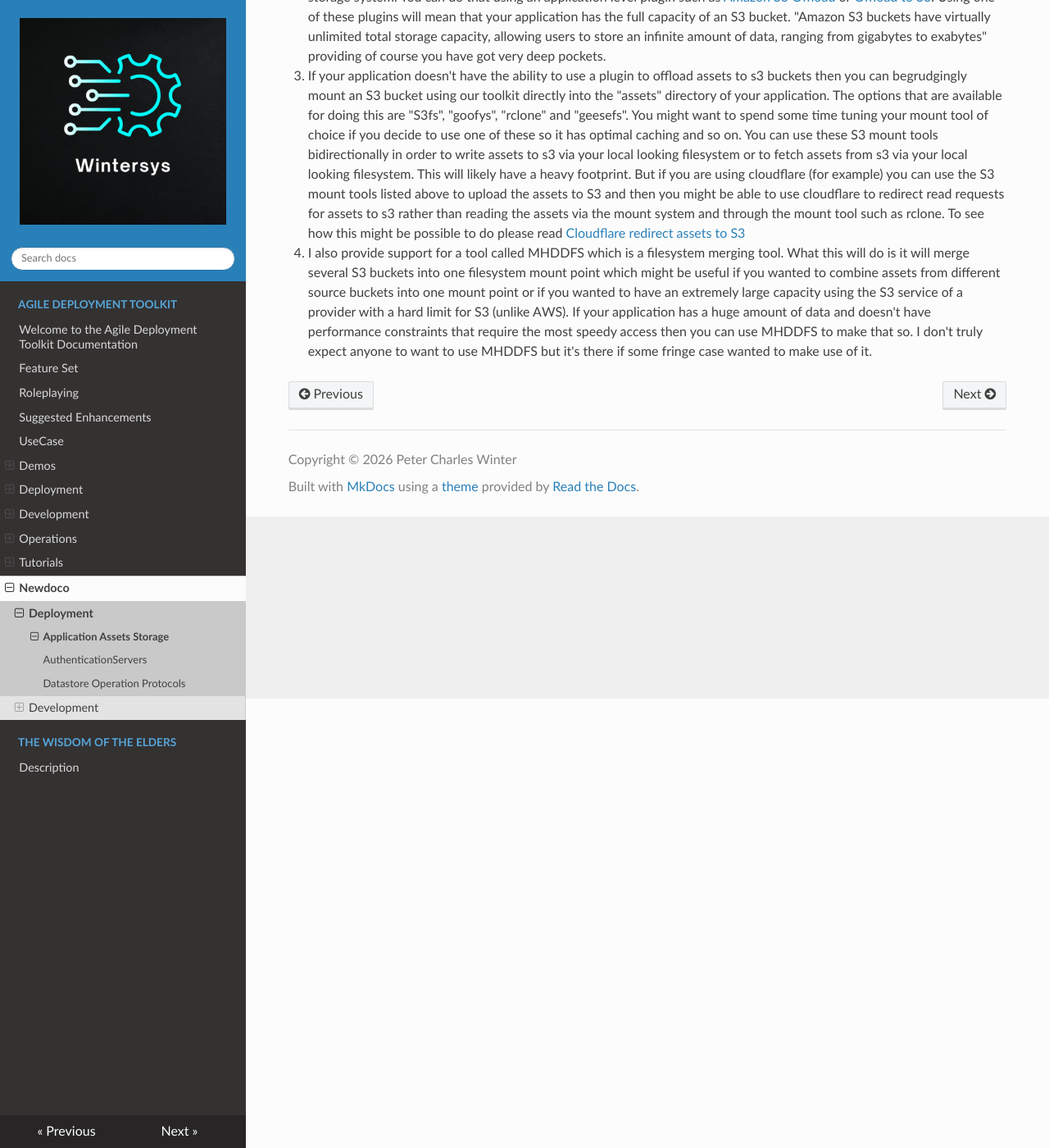
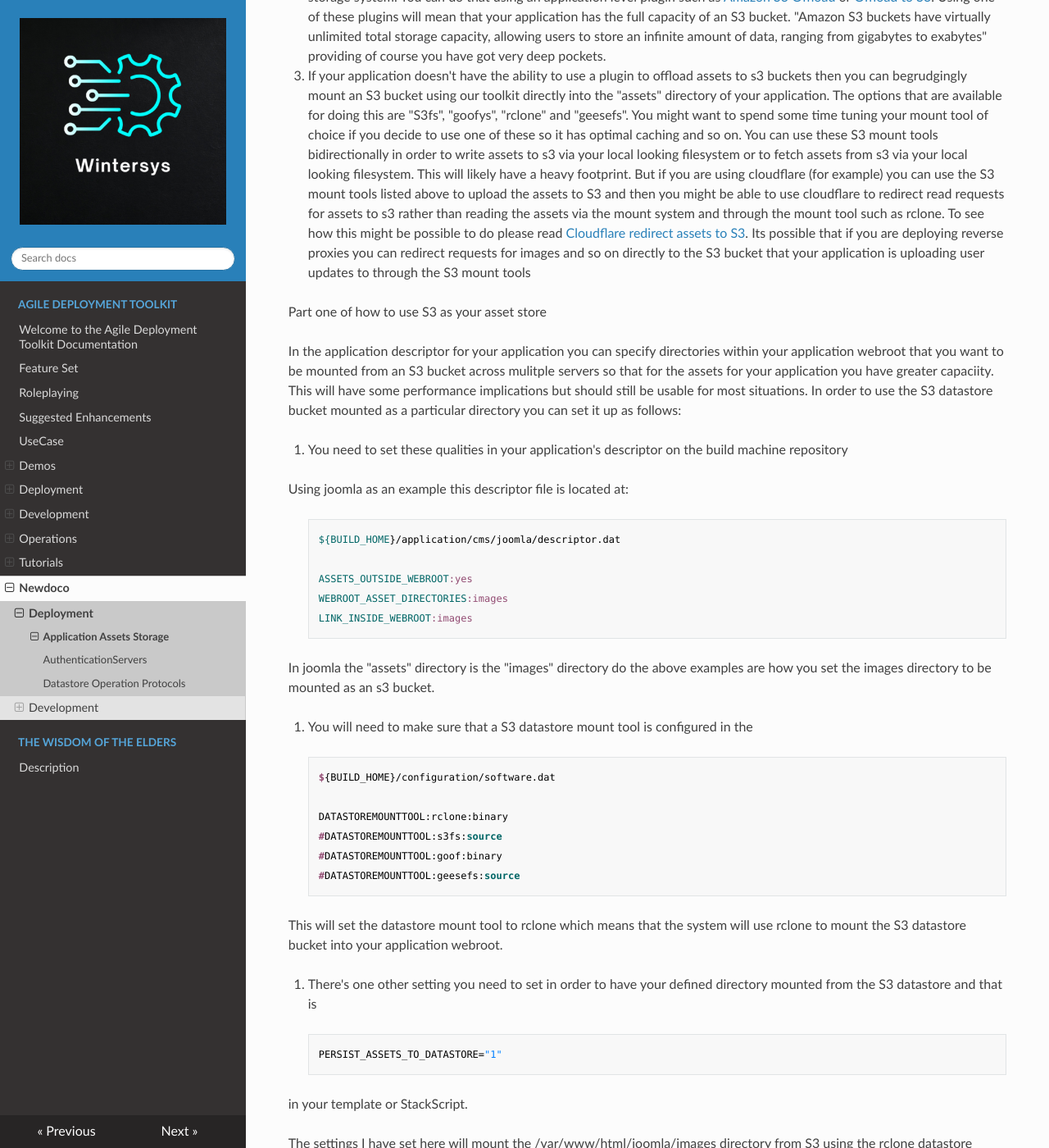
Before and after one commit to wintersys-dev/adt-documentation, an MkDocs documentation site: the page built from docs/Agile Deployment Toolkit/newdoco/Deployment/Application Assets Storage.md, in a window 1280 px wide and 1400 px high, scrolled down 548 px. Shown: the whole window at 82% size. Built offline with MkDocs 1.6.1, drawn with Linux system fonts in a browser that asks for light colours; nearby versions of some CDN libraries; some of the changed text lies outside the part shown.

Commit message:
Update Application Assets Storage.md

```diff
--- a/docs/Agile Deployment Toolkit/newdoco/Deployment/Application Assets Storage.md
+++ b/docs/Agile Deployment Toolkit/newdoco/Deployment/Application Assets Storage.md
@@ -15,6 +15,58 @@ When it comes to "application assets" there are various options that are provide
 
 2. Your application is expected to create a substantial amount of asset data such as a social network with users uploading images and videos to your server. Your first choice in this case should be to offload your application assets to an S3 storage system. You can do that using an application level plugin such as [Amazon S3 Offload](https://extensions.joomla.org/extension/amazon-s3-filesystem/) or [Offload to S3](https://en-gb.wordpress.org/plugins/amazon-s3-and-cloudfront/). Using one of these plugins will mean that your application has the full capacity of an S3 bucket. "Amazon S3 buckets have virtually unlimited total storage capacity, allowing users to store an infinite amount of data, ranging from gigabytes to exabytes" providing of course you have got very deep pockets.
 
-3. If your application doesn't have the ability to use a plugin to offload assets to s3 buckets then you can begrudgingly mount an S3 bucket using our toolkit directly into the "assets" directory of your application. The options that are available for doing this are "S3fs", "goofys", "rclone" and "geesefs". You might want to spend some time tuning your mount tool of choice if you decide to use one of these so it has optimal caching and so on. You can use these S3 mount tools bidirectionally in order to write assets to s3 via your local looking filesystem or to fetch assets from s3 via your local looking filesystem. This will likely have a heavy footprint. But if you are using cloudflare (for example) you can use the S3 mount tools listed above to upload the assets to S3 and then you might be able to use cloudflare to redirect read requests for assets to s3 rather than reading the assets via the mount system and through the mount tool such as rclone. To see how this might be possible to do please read [Cloudflare redirect assets to S3](https://developers.cloudflare.com/rules/cloud-connector/examples/route-images-to-s3/)
+3. If your application doesn't have the ability to use a plugin to offload assets to s3 buckets then you can begrudgingly mount an S3 bucket using our toolkit directly into the "assets" directory of your application. The options that are available for doing this are "S3fs", "goofys", "rclone" and "geesefs". You might want to spend some time tuning your mount tool of choice if you decide to use one of these so it has optimal caching and so on. You can use these S3 mount tools bidirectionally in order to write assets to s3 via your local looking filesystem or to fetch assets from s3 via your local looking filesystem. This will likely have a heavy footprint. But if you are using cloudflare (for example) you can use the S3 mount tools listed above to upload the assets to S3 and then you might be able to use cloudflare to redirect read requests for assets to s3 rather than reading the assets via the mount system and through the mount tool such as rclone. To see how this might be possible to do please read [Cloudflare redirect assets to S3](https://developers.cloudflare.com/rules/cloud-connector/examples/route-images-to-s3/). Its possible that if you are deploying reverse proxies you can redirect requests for images and so on directly to the S3 bucket that your application is uploading user updates to through the S3 mount tools
 
-4. I also provide support for a tool called MHDDFS which is a filesystem merging tool. What this will do is it will merge several S3 buckets into one filesystem mount point which might be useful if you wanted to combine assets from different source buckets into one mount point or if you wanted to have an extremely large capacity using the S3 service of a provider with a hard limit for S3 (unlike AWS). If your application has a huge amount of data and doesn't have performance constraints that require the most speedy access then you can use MHDDFS to make that so. I don't truly expect anyone to want to use MHDDFS but it's there if some fringe case wanted to make use of it.
+Part one of how to use S3 as your asset store
+
+In the application descriptor for your application you can specify directories within your application webroot that you want to be mounted from an S3 bucket across mulitple servers so that for the assets for your application you have greater capaciity.
+This will have some performance implications but should still be usable for most situations.
+In order to use the S3 datastore bucket mounted as a particular directory you  can set it up as follows:
+
+1. You  need to set these qualities in your application's descriptor on the build machine repository
+
+Using joomla as an example this descriptor file is located at:
+
+>     ${BUILD_HOME}/application/cms/joomla/descriptor.dat
+
+>     ASSETS_OUTSIDE_WEBROOT:yes
+>     WEBROOT_ASSET_DIRECTORIES:images
+>     LINK_INSIDE_WEBROOT:images
+
+In joomla the "assets" directory is the "images" directory  do the above examples are how you set the images directory to be mounted as an s3 bucket.
+
+2. You will need to make sure that a S3 datastore mount tool is configured in the
+
+>     ${BUILD_HOME}/configuration/software.dat
+
+>     DATASTOREMOUNTTOOL:rclone:binary
+>     #DATASTOREMOUNTTOOL:s3fs:source
+>     #DATASTOREMOUNTTOOL:goof:binary
+>     #DATASTOREMOUNTTOOL:geesefs:source
+
+This will set the datastore mount tool to rclone which means that the system will use rclone to mount the S3 datastore bucket into your application webroot.
+
+3. There's one other setting you need to set in order to have your defined directory mounted from the S3 datastore and that is
+
+>     PERSIST_ASSETS_TO_DATASTORE="1"
+
+in your template or StackScript.
+
+The settings I have set here will mount the /var/www/html/joomla/images directory from S3 using the rclone datastore mount tool
+
+The second part that you need to be aware of in setting your application to use S3 to mount assets into the webroot is that you need to have an application flow between virgin, baselined repsitory code and temporal datastore backups.
+
+So, here's the workflow to go from nothing to a temporal backup based full deployment
+
+1. Deploy a virgin copy of your CMS of choice and make your custom application
+2. Once your custom application is ready make a baseline of the application
+3. Deploy the baselined application with the settings I showed you above in the first part and that will prepare the images directory with the assets that are in the baseline repository
+4. Either allow enough time for the system to make a temporal backup or make a temporal backup manually.
+5. You can then take your baselined application offline (shutdown your servers) and you can make a full scale deployment (the images directory will be absent from your temporal backup and will be expected to be provided from the S3 bucket that the system generated when you deployed the baselined application). And then using the same settings for WEBROOT_ASSET_DIRECTORIES, DATASTOREMOUNTTOOL and PERSIST_ASSETS_TO_DATASTORE that were set above and for the baseline and when you make the deployment from a temporal backup the images directory will be mounted from S3.
+
+So, in summary
+
+Make a baseline of your application
+Deploy your baseline setup to persist its specified assets to the datastore
+Take the baseline application offline once a temporal backup has been generated/created
+Deploy the full temporal deployment of your application expecting the assets to be mounted from the S3 datastore.
```
